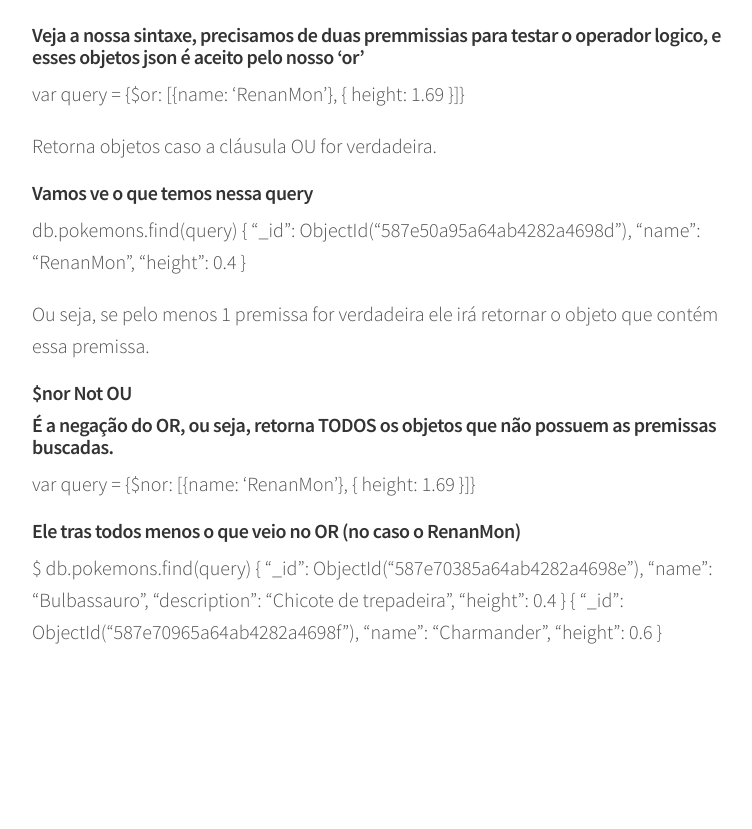
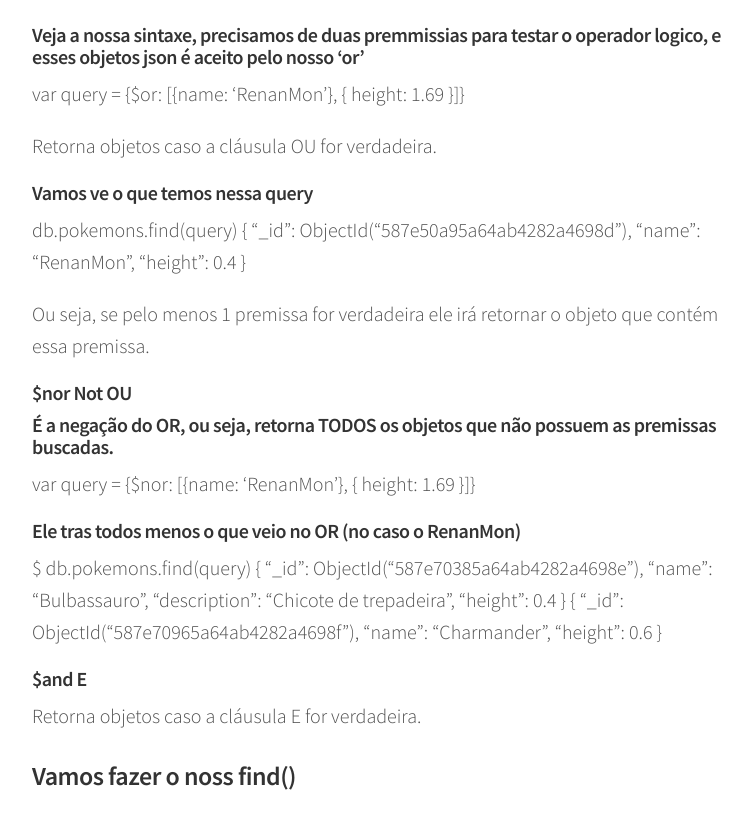
Before and after one commit to indrajithbandara/debug-blog, a Jekyll site: the page built from _posts/2017-01-03-mongo.md, in a window 1280 px wide and 900 px high, scrolled down 9239 px. Shown: the top 829 px of the window, without its empty margins (248-1000 px from the left). Built offline with Jekyll 4.4.1, drawn with Linux system fonts in a browser that asks for light colours; comment, search, counter and statistics services are not loaded; before the commit the page ends 10007 px from its top, so only the background shows below that.

Commit message:
sobe mongo

```diff
--- a/_posts/2017-01-03-mongo.md
+++ b/_posts/2017-01-03-mongo.md
@@ -410,3 +410,8 @@ $ db.pokemons.find(query)
   "name": "Charmander",
   "height": 0.6
 }
+
+#### $and E
+Retorna objetos caso a cláusula E for verdadeira.
+
+### Vamos fazer o noss find()
```
